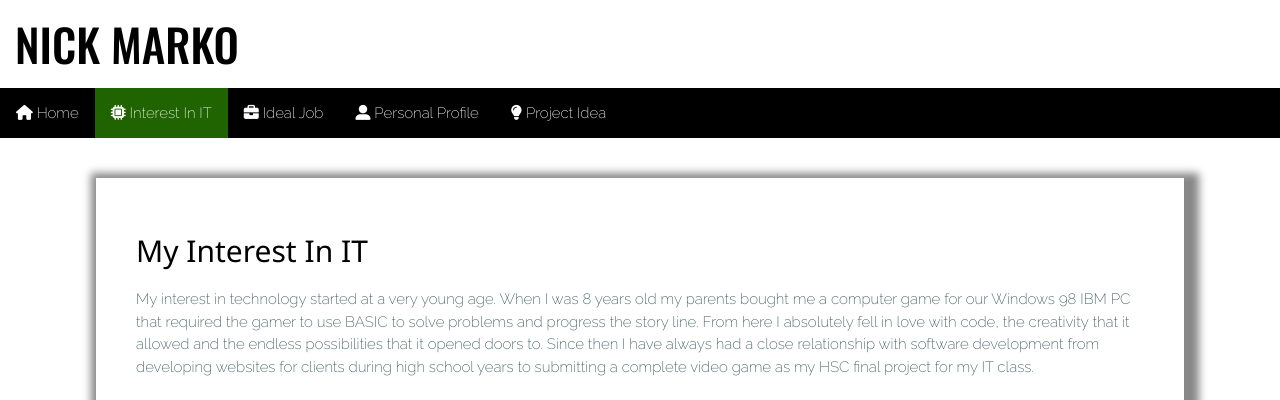
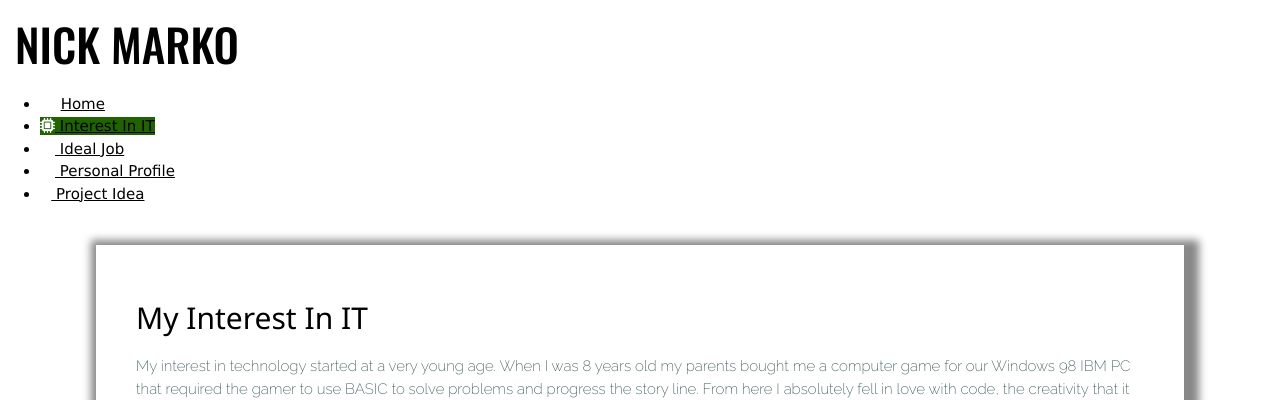
Before and after one commit to NickMarkoAu/NickMarkoAu.github.io, a plain HTML site: page ITInterest.html in a window 1280 px wide. Shown: the top 400 px of the page. Drawn offline with nearby package versions, Linux system fonts and the light colour scheme.

Commit message:
list style changes

```diff
--- a/ITInterest.html
+++ b/ITInterest.html
@@ -12,12 +12,12 @@
     <body>
         <img src="imgs/backgroundTile.png" class="background" alt="">
         <a class="no-link w3-animate-right" href="index.html"><h1 class="name-header">NICK MARKO</h1></a>
-        <ul class="w3-animate-left">
-            <li><a href="index.html"><i class="fas fa-home icon">&nbsp;</i>Home</a></li>
-            <li><a class="active" href="ITInterest.html"><i class="fas fa-microchip icon"></i>&nbsp;Interest In IT</a></li>
-            <li><a href="idealJob.html"><i class="fas fa-briefcase icon"></i>&nbsp;Ideal Job</a></li>
-            <li><a href="personalProfile.html"><i class="fas fa-user-alt icon"></i>&nbsp;Personal Profile</a></li>
-            <li><a href="project.html"><i class="fas fa-lightbulb icon"></i>&nbsp;Project Idea</a></li>
+        <ul class="w3-animate-left navbar">
+            <li class="nav-item"><a class="nav-link" href="index.html"><i class="fas fa-home icon">&nbsp;</i>Home</a></li>
+            <li class="nav-item"><a class="active nav-link" href="ITInterest.html"><i class="fas fa-microchip icon"></i>&nbsp;Interest In IT</a></li>
+            <li class="nav-item"><a class="nav-link" href="idealJob.html"><i class="fas fa-briefcase icon"></i>&nbsp;Ideal Job</a></li>
+            <li class="nav-item"><a class="nav-link" href="personalProfile.html"><i class="fas fa-user-alt icon"></i>&nbsp;Personal Profile</a></li>
+            <li class="nav-item"><a class="nav-link" href="project.html"><i class="fas fa-lightbulb icon"></i>&nbsp;Project Idea</a></li>
         </ul>
         <div class="main-content w3-animate-bottom">
             <h2>My Interest In IT</h2>
--- a/mainstyle.css
+++ b/mainstyle.css
@@ -23,7 +23,7 @@
     font-size: 15px;
     color: white;
 }
-ul {
+ul .navbar {
     list-style-type: none;
     margin: 0;
     padding: 0;
@@ -31,17 +31,17 @@ ul {
     background-color: black;
     font-family: 'Raleway', sans-serif;
 }
-li {
+li .nav-item {
     float: left;
 }
-li a {
+li a .nav-link {
     display: block;
     color: white;
     text-align: center;
     padding: 14px 16px;
     text-decoration: none;
 }
-li a:hover {
+li a .nav-link:hover {
     background-color: #113301;
 }
 .active {
```
Also changed, not shown: idealJob.html (+6 -6 lines), index.html (+6 -6 lines), personalProfile.html (+6 -6 lines), project.html (+6 -6 lines).
